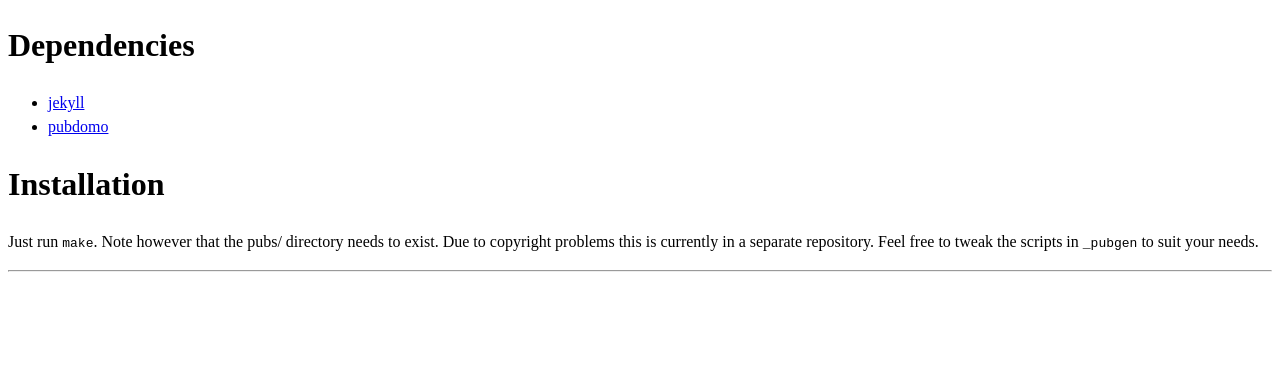
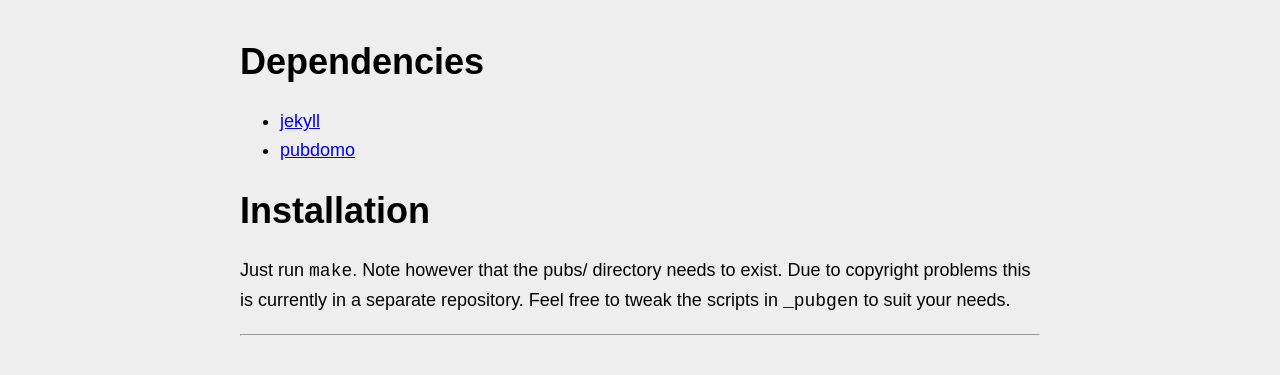
Before and after one commit to cota/homepage, a Jekyll site: the page built from README.md, in a window 1280 px wide. Shown: the top 375 px of the page. Built offline with Jekyll 4.4.1, drawn with Linux system fonts in a browser that asks for light colours; our own code applies the rules of GitHub Pages for plain Markdown files; Markdown is read by kramdown in place of the engine named in the settings.

Commit message:
css: limit line length + use sans-serif font
As suggested in
  http://bettermotherfuckingwebsite.com/
  https://bestmotherfucking.website/

Signed-off-by: Emilio G. Cota <cota@braap.org>

```diff
--- a/css/simple.css
+++ b/css/simple.css
@@ -1,9 +1,20 @@
 body {
-    line-height: 1.5;
+    line-height: 1.6;
+    margin: 40px auto;
+    max-width: 800px;
+    font-size: 18px;
+    font-family: sans-serif;
+    background-color: #eeeeee;
+    color: #000000;
+    padding: 0 10px;
+}
+
+h1,h2,h3 {
+    line-height: 1.2;
 }
 
 span.oppdir {
-    unicode-bidi:bidi-override;
+    unicode-bidi: bidi-override;
     direction: rtl;
     font-style: italic;
 }
```
